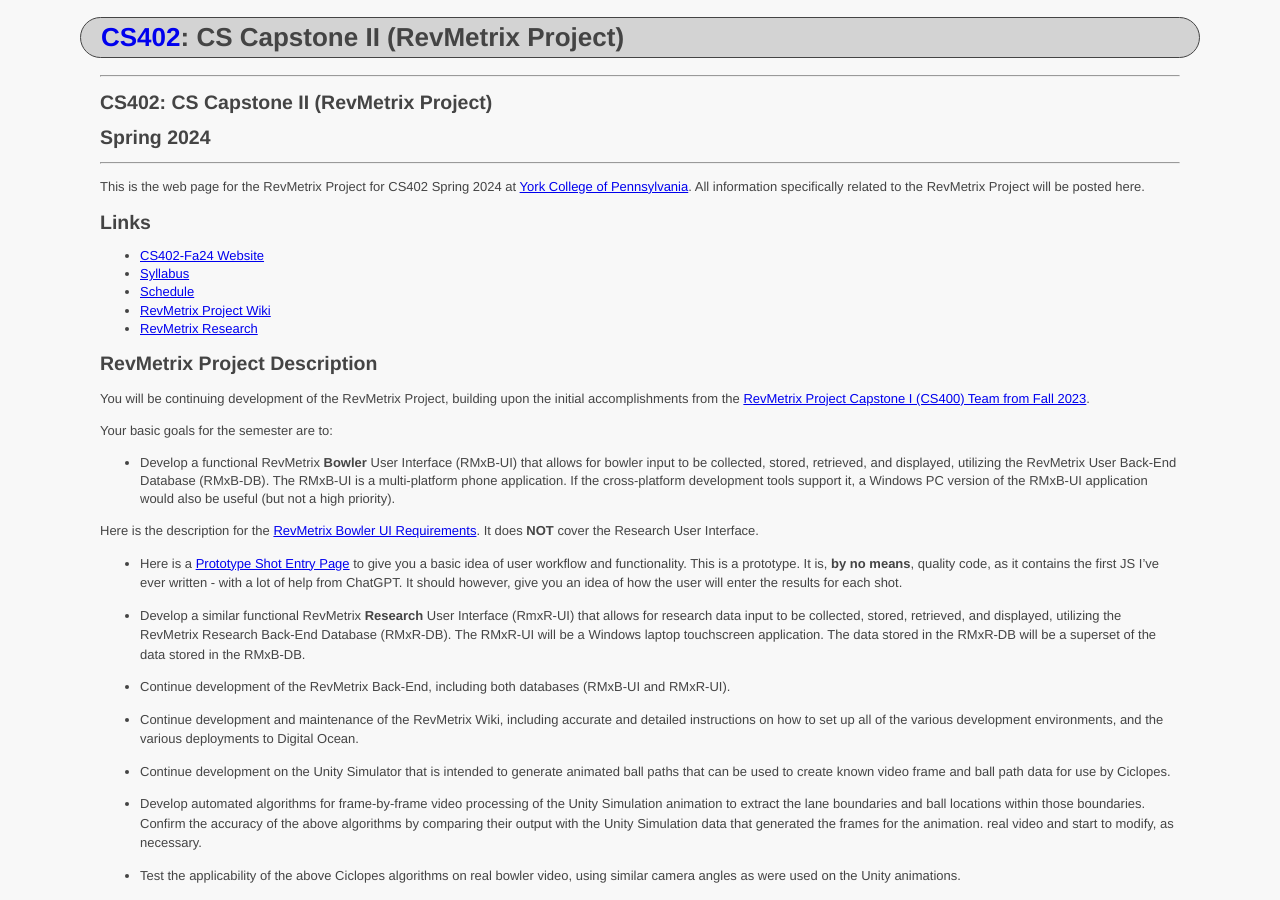
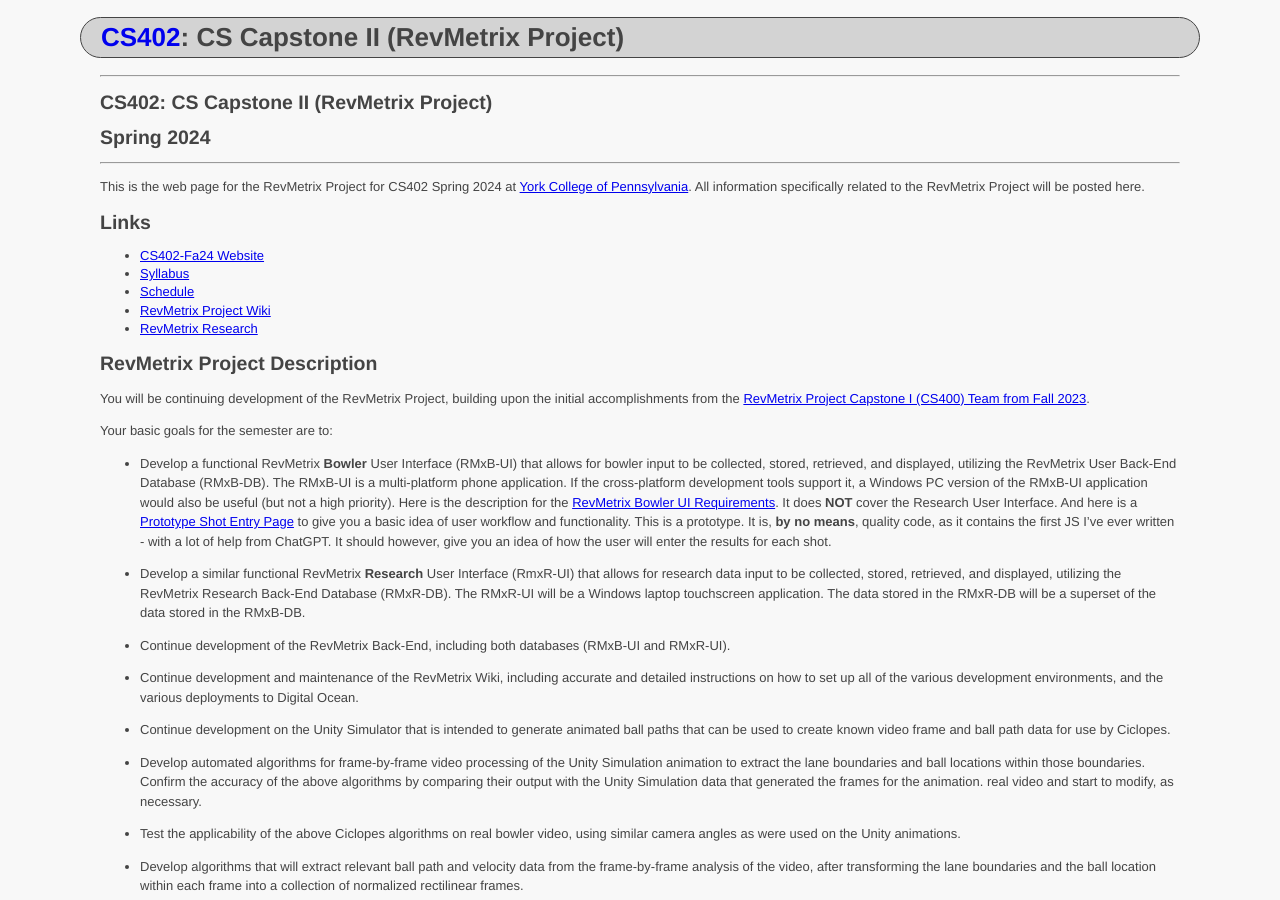
Before and after one commit to ycpcs/cs402-spring2024, a Jekyll site: the page built from projects/RevMetrix-Project/index.md, in a window 1280 px wide and 900 px high. Built offline with Jekyll 4.4.1, drawn with Linux system fonts in a browser that asks for light colours.

Commit message:
finally finishing construction

```diff
--- a/projects/RevMetrix-Project/index.md
+++ b/projects/RevMetrix-Project/index.md
@@ -28,11 +28,7 @@ You will be continuing development of the RevMetrix Project, building upon the i
 
 Your basic goals for the semester are to:
 
-*	Develop a functional RevMetrix **Bowler** User Interface (RMxB-UI) that allows for bowler input to be collected, stored, retrieved, and displayed, utilizing the RevMetrix User Back-End Database (RMxB-DB). The RMxB-UI is a multi-platform phone application.  If the cross-platform development tools support it, a Windows PC version of the RMxB-UI application would also be useful (but not a high priority).
-
-Here is the description for the [RevMetrix Bowler UI Requirements](RevMetrix.html).  It does **NOT** cover the Research User Interface.
-
-* Here is a [Prototype Shot Entry Page](RevMetrix-Bowler-UI-Shot-Entry.html) to give you a basic idea of user workflow and functionality.  This is a prototype.  It is, **by no means**, quality code, as it contains the first JS I've ever written - with a lot of help from ChatGPT.  It should however, give you an idea of how the user will enter the results for each shot.
+*	Develop a functional RevMetrix **Bowler** User Interface (RMxB-UI) that allows for bowler input to be collected, stored, retrieved, and displayed, utilizing the RevMetrix User Back-End Database (RMxB-DB). The RMxB-UI is a multi-platform phone application.  If the cross-platform development tools support it, a Windows PC version of the RMxB-UI application would also be useful (but not a high priority).  Here is the description for the [RevMetrix Bowler UI Requirements](RevMetrix.html).  It does **NOT** cover the Research User Interface.  And here is a [Prototype Shot Entry Page](RevMetrix-Bowler-UI-Shot-Entry.html) to give you a basic idea of user workflow and functionality.  This is a prototype.  It is, **by no means**, quality code, as it contains the first JS I've ever written - with a lot of help from ChatGPT.  It should however, give you an idea of how the user will enter the results for each shot.
 
 *	Develop a similar functional RevMetrix **Research** User Interface (RmxR-UI) that allows for research data input to be collected, stored, retrieved, and displayed, utilizing the RevMetrix Research Back-End Database (RMxR-DB). The RMxR-UI will be a Windows laptop touchscreen application.  The data stored in the RMxR-DB will be a superset of the data stored in the RMxB-DB.
 
```
